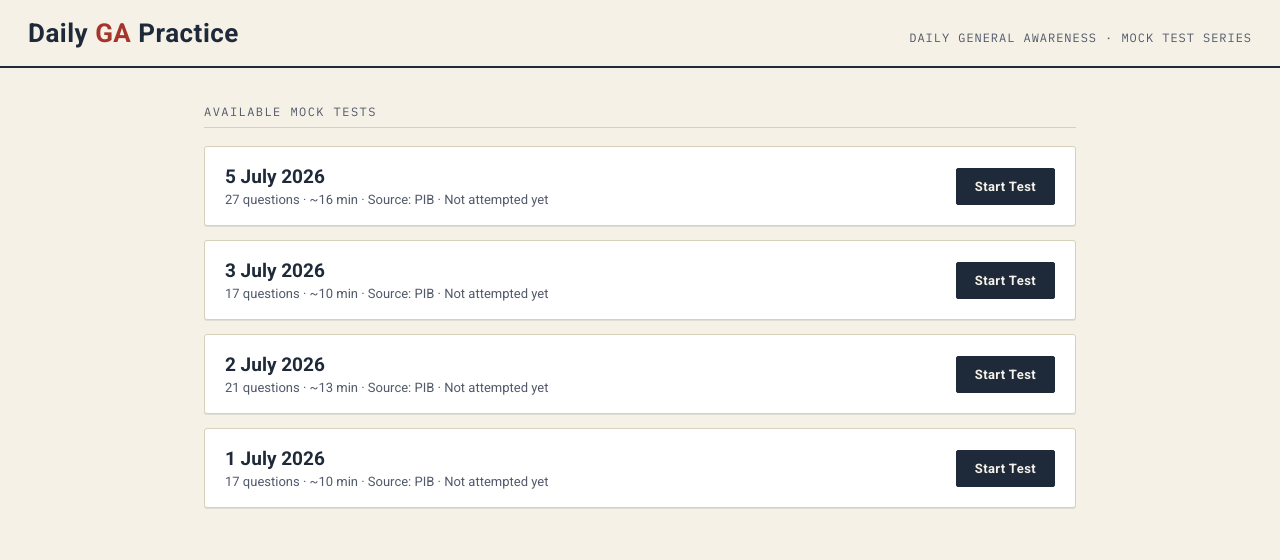
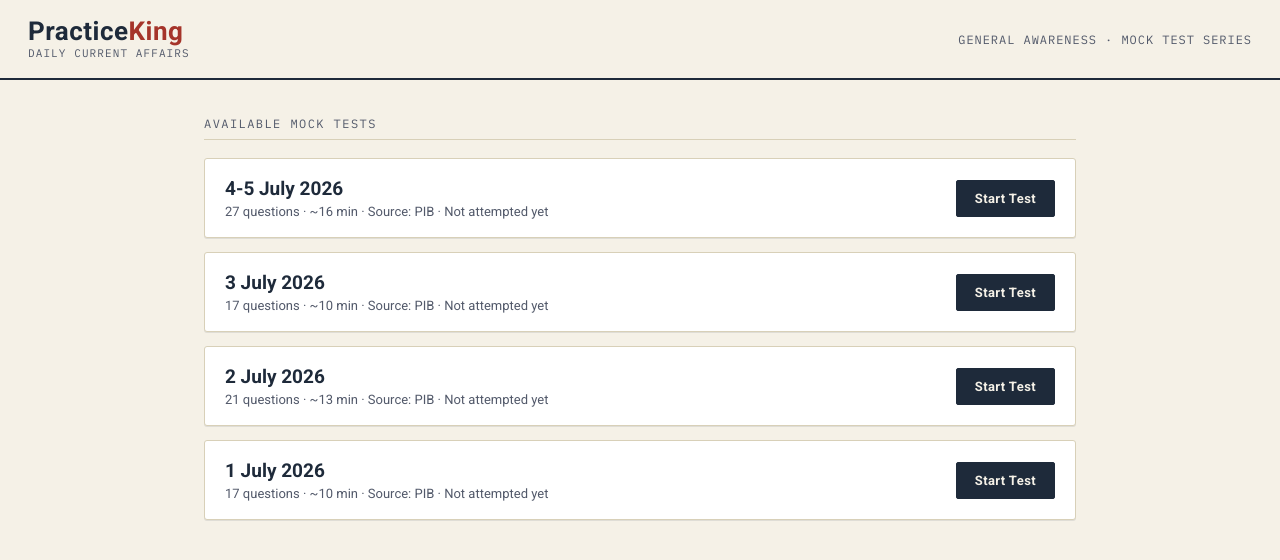
Before and after one commit to nitingit7/PIB_Test, a plain HTML site: page index.html in a window 1280 px wide. Drawn offline with Linux system fonts and the light colour scheme.

Commit message:
Adding the changes from the local

```diff
--- a/data.js
+++ b/data.js
@@ -649,7 +649,7 @@ window.MOCK_TESTS = {
     ]
   },
   "2026-07-05": {
-    "label": "5 July 2026",
+    "label": "4-5 July 2026",
     "source": "PIB",
     "resourceLink": "https://docs.google.com/document/d/1WNMPjHZkCwriy7iN8nrSTXs-K-PeuXwNKgnHlsdIAPI/edit?usp=sharing",
     "questions": [
--- a/index.html
+++ b/index.html
@@ -3,7 +3,7 @@
 <head>
 <meta charset="UTF-8">
 <meta name="viewport" content="width=device-width, initial-scale=1.0">
-<title>Daily GA Practice — General Awareness Mock Test</title>
+<title>PracticeKing — Daily Current Affairs</title>
 <link rel="preconnect" href="https://fonts.googleapis.com">
 <link href="https://fonts.googleapis.com/css2?family=Roboto:wght@400;500;700;900&family=IBM+Plex+Mono:wght@400;600;700&display=swap" rel="stylesheet">
 <link rel="stylesheet" href="style.css">
--- a/index.js
+++ b/index.js
@@ -32,8 +32,11 @@ function renderHome() {
 
   app.innerHTML = `
     <div class="masthead">
-      <div class="brand">Daily <span>GA</span> Practice</div>
-      <div class="tagline">Daily General Awareness · Mock Test Series</div>
+      <a class="brand-link" href="index.html">
+        <div class="brand">Practice<span>King</span></div>
+        <div class="brand-slogan">Daily Current Affairs</div>
+      </a>
+      <div class="tagline">General Awareness · Mock Test Series</div>
     </div>
     <div class="wrap">
       <div class="section-label">Available Mock Tests</div>
--- a/result.js
+++ b/result.js
@@ -41,7 +41,10 @@ function renderResult() {
 
   app.innerHTML = `
     <div class="masthead">
-      <div class="brand">Daily <span>GA</span> Practice</div>
+      <a class="brand-link" href="index.html">
+        <div class="brand">Practice<span>King</span></div>
+        <div class="brand-slogan">Daily Current Affairs</div>
+      </a>
       <div class="tagline">Result · ${test.label}</div>
     </div>
     <div class="wrap">
--- a/style.css
+++ b/style.css
@@ -46,21 +46,40 @@ button { font-family: inherit; cursor: pointer; }
   border-bottom: 2px solid var(--ink);
   padding: 18px 28px;
   display: flex;
-  align-items: baseline;
+  align-items: center;
   justify-content: space-between;
   flex-wrap: wrap;
   gap: 8px;
 }
+
+.brand-link {
+  display: flex;
+  flex-direction: column;
+  gap: 2px;
+  text-decoration: none;
+  color: inherit;
+  cursor: pointer;
+}
+.brand-link:hover .brand { opacity: 0.85; }
 
 .masthead .brand {
   font-family: 'Roboto', sans-serif; font-weight: 700;
   font-size: 26px;
   font-weight: 700;
   letter-spacing: 0.5px;
+  line-height: 1;
 }
 
 .masthead .brand span {
   color: var(--red);
+}
+
+.brand-slogan {
+  font-size: 11px;
+  color: var(--ink-soft);
+  letter-spacing: 0.1em;
+  text-transform: uppercase;
+  font-family: 'IBM Plex Mono', monospace;
 }
 
 .masthead .tagline {
```
